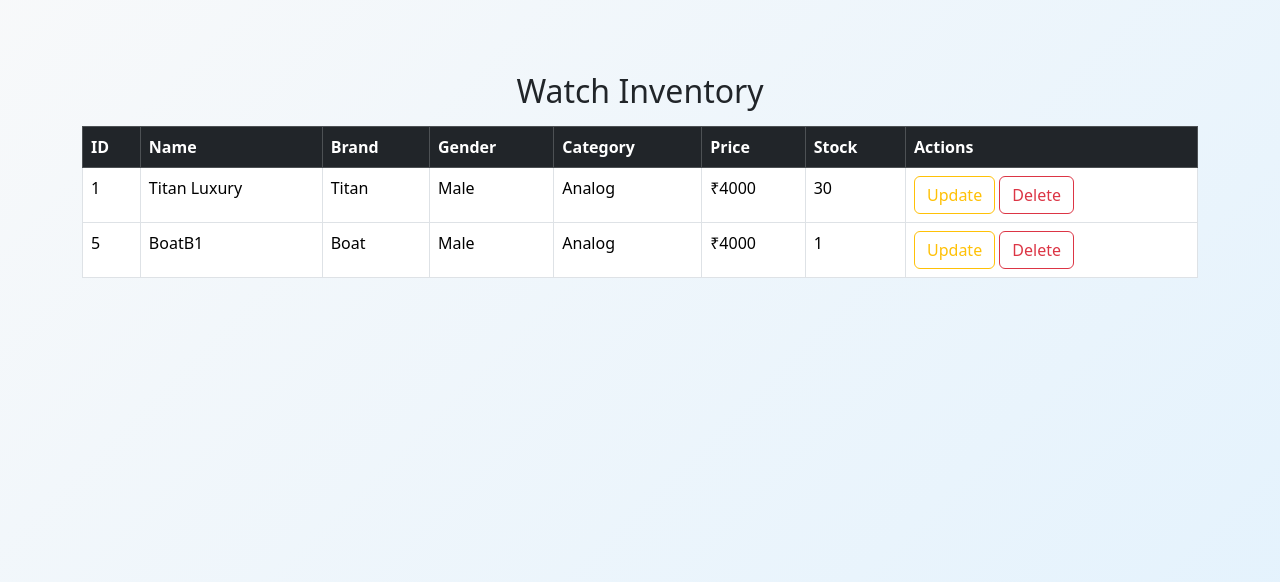
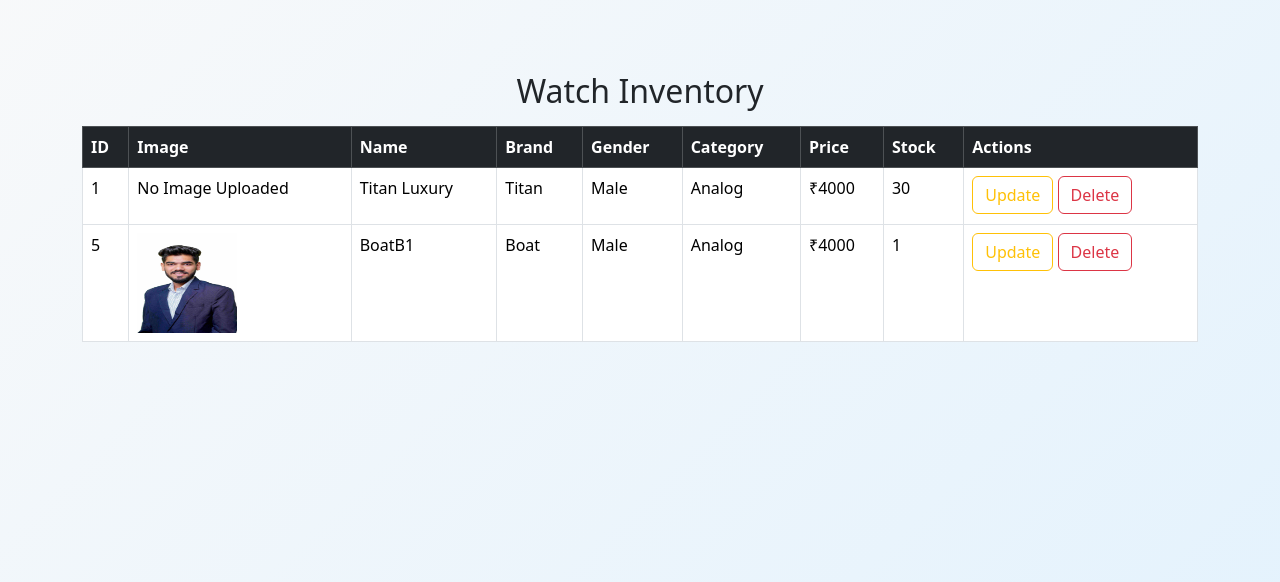
Before and after one commit to Sandesh-008/WatchKart, a Django app: page /watchapp/display_watch/ in a window 1280 px wide. Shown: the part 56-638 px from the top of the page. Run offline with Django 5.2, Linux system fonts and the light colour scheme; data comes from the database, SQL or seed files in the repository; both versions use the stored data as it was after the commit.

Commit message:
Added media option

```diff
--- a/WatchKartProject/WatchKartProject/settings.py
+++ b/WatchKartProject/WatchKartProject/settings.py
@@ -139,3 +139,6 @@ MESSAGE_TAGS = {
     messages.WARNING: 'alert-warning',
     messages.ERROR: 'alert-danger',
 }
+
+MEDIA_URL = '/media/'
+MEDIA_ROOT = BASE_DIR / 'media'
--- a/WatchKartProject/WatchKartProject/urls.py
+++ b/WatchKartProject/WatchKartProject/urls.py
@@ -16,9 +16,12 @@ Including another URLconf
 """
 from django.contrib import admin
 from django.urls import path, include
+from django.conf.urls.static import static
+from django.conf import settings
 
 urlpatterns = [
     path('admin/', admin.site.urls),
     path('watchapp/', include('watchapp.urls')),
     path('auth/', include('AuthAPP.urls')),
 ]
+urlpatterns += static(settings.MEDIA_URL, document_root=settings.MEDIA_ROOT)
--- a/WatchKartProject/templates/watchapp/display_watch.html
+++ b/WatchKartProject/templates/watchapp/display_watch.html
@@ -12,6 +12,7 @@
     <thead class="table-dark">
       <tr>
         <th>ID</th>
+        <th>Image</th>
         <th>Name</th>
         <th>Brand</th>
         <th>Gender</th>
@@ -25,6 +26,13 @@
       {% for watch in watches %}
       <tr>
         <td>{{ watch.id }}</td>
+        <td>
+          {% if watch.image %}
+          <img src="{{ watch.image.url }}" alt="{{ watch.image }}" style="height: 100px; width: 100px;">
+          {% else %}
+          <p>No Image Uploaded</p>
+          {% endif %}
+        </td>
         <td>{{ watch.name }}</td>
         <td>{{ watch.brand }}</td>
         <td>{{ watch.gender }}</td>
--- a/WatchKartProject/watchapp/models.py
+++ b/WatchKartProject/watchapp/models.py
@@ -4,6 +4,7 @@ from django.db import models
 class WatchApp(models.Model):
     name = models.CharField(max_length=200)
     brand = models.CharField(max_length=200)
+    image = models.ImageField(upload_to='media/', blank=True, null=True)
     gender = models.CharField(max_length=200, choices=[('Male', 'Male'), ('Female', 'Female'), ('unisex', 'Unisex')])
     category = models.CharField(max_length=50, choices=[("Analog", "Analog"),("Digital", "Digital"),("Smartwatch", "Smartwatch"),("Hybrid", "Hybrid"),])
     description = models.TextField(blank=True)
--- a/WatchKartProject/watchapp/views.py
+++ b/WatchKartProject/watchapp/views.py
@@ -7,7 +7,7 @@ from django.contrib import messages
 def add_watch(request):
     form = WatchAppForm()
     if request.method == "POST":
-        form = WatchAppForm(request.POST)
+        form = WatchAppForm(request.POST, request.FILES)
         if form.is_valid():
             form.save()
             messages.success(request, 'Watch added successfully !')
@@ -26,7 +26,7 @@ def update_watch(request, id):
     watch_obj = WatchApp.objects.get(id=id)
     form = WatchAppForm(instance=watch_obj)
     if request.method == "POST":
-        form = WatchAppForm(request.POST, instance=watch_obj)
+        form = WatchAppForm(request.POST, request.FILES, instance=watch_obj)
         if form.is_valid():
             form.save()
             messages.warning(request, 'Watch updated successfully !')
```
Also changed, not shown: WatchKartProject/db.sqlite3, WatchKartProject/media/media/MyProfile_pic.jpg (added), WatchKartProject/watchapp/migrations/0002_watchapp_image.py (added).
